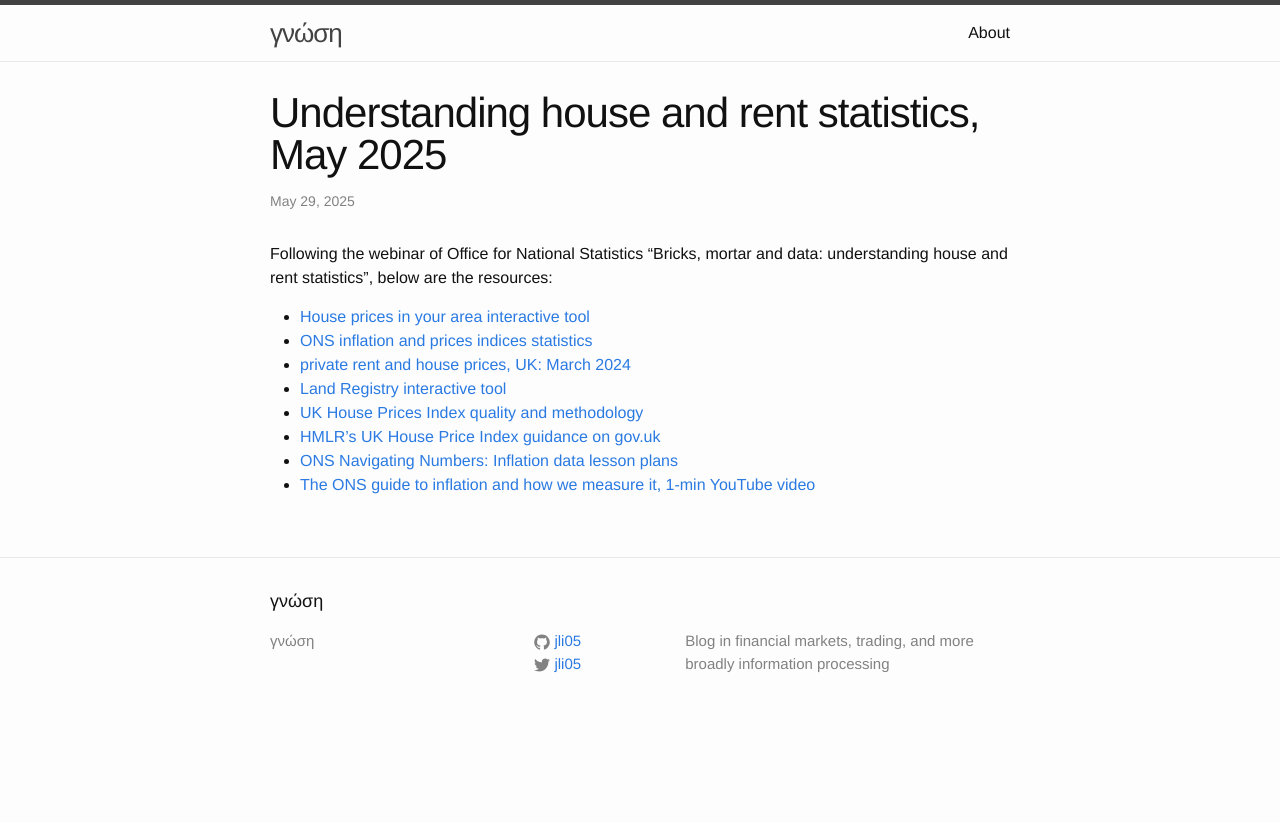
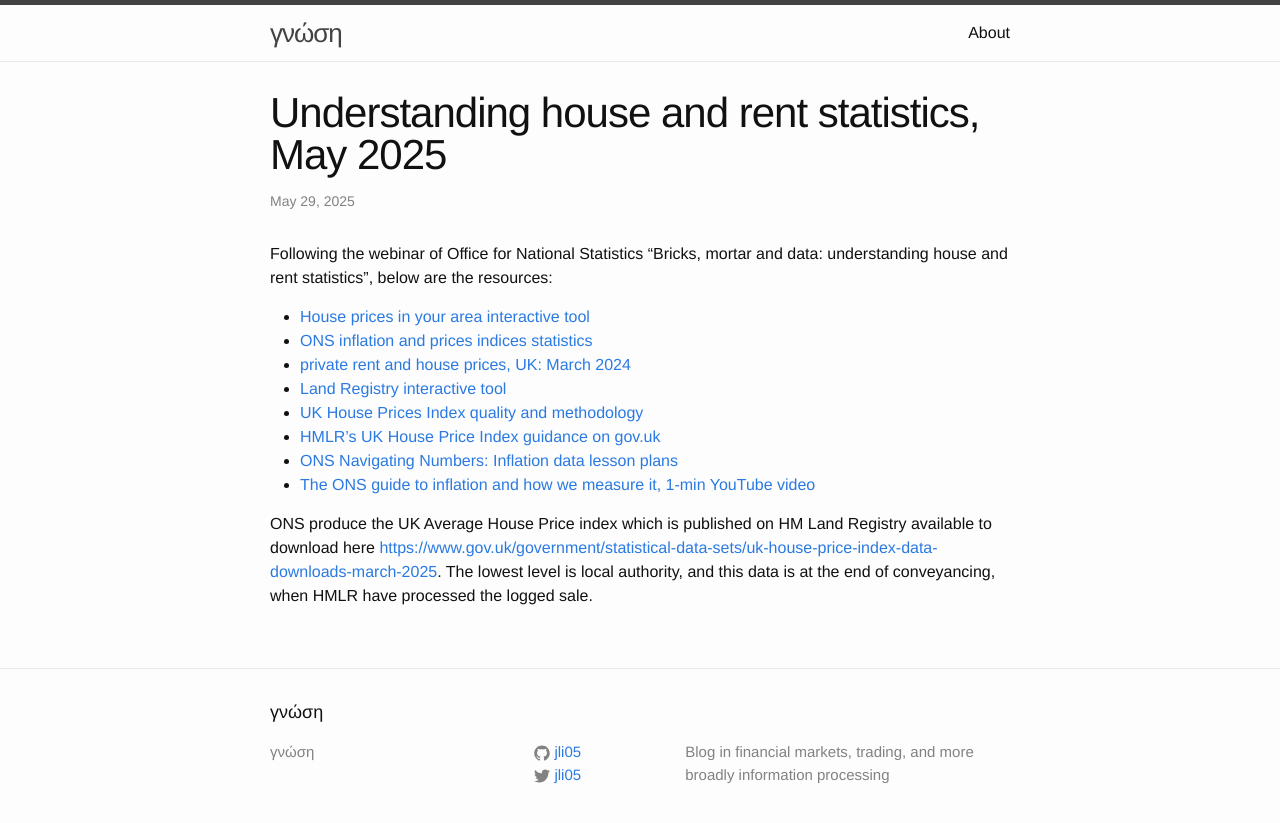
Before and after one commit to jli05/jli05.github.io, a Jekyll site: the page built from _posts/2025-05-29-house-and-rent-statistics.md, in a window 1280 px wide. Shown: the top 823 px of the page. Built offline with Jekyll 4.4.1, drawn with Linux system fonts in a browser that asks for light colours.

Commit message:
add data download

```diff
--- a/_posts/2025-05-29-house-and-rent-statistics.md
+++ b/_posts/2025-05-29-house-and-rent-statistics.md
@@ -13,3 +13,6 @@ Following the webinar of Office for National Statistics "Bricks, mortar and data
 * [HMLR's UK House Price Index guidance on gov.uk](https://www.gov.uk/government/publications/about-the-uk-house-price-index)
 * [ONS Navigating Numbers: Inflation data lesson plans](https://www.ons.gov.uk/aboutus/usingpublicdatatoproducestatistics/learningaboutdata/navigatingnumberstheonsdataeducationprogramme#inflation-data-toolkit)
 * [The ONS guide to inflation and how we measure it, 1-min YouTube video](https://youtu.be/Om_fqrl1miw?si=itB5-z5Pv6Ku3ZAR)
+
+
+ONS produce the UK Average House Price index which is published on HM Land Registry available to download here [https://www.gov.uk/government/statistical-data-sets/uk-house-price-index-data-downloads-march-2025](https://www.gov.uk/government/statistical-data-sets/uk-house-price-index-data-downloads-march-2025).  The lowest level is local authority, and this data is at the end of conveyancing,  when HMLR have processed the logged sale.
```
